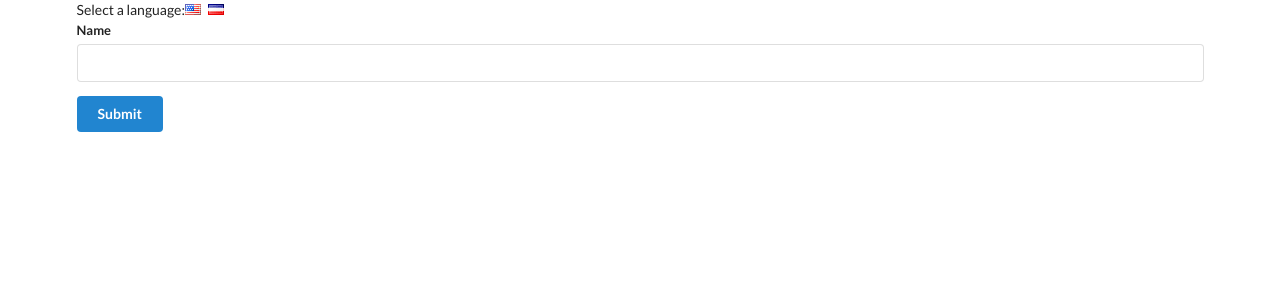
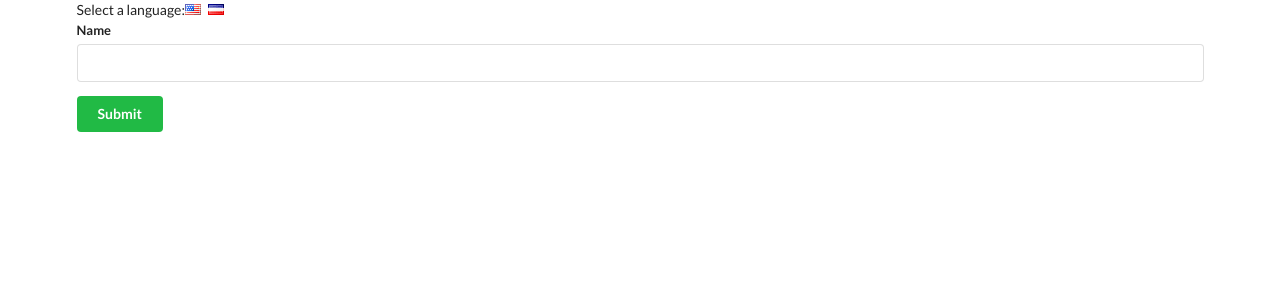
Before and after one commit to denytheman/train-react-translate, a React (Create React App) app: page / in a window 1280 px wide. Shown: the top 300 px of the page. Built offline with nearby package versions, Linux system fonts and the light colour scheme.

Commit message:
Adding additional context

```diff
--- a/src/components/App.js
+++ b/src/components/App.js
@@ -2,6 +2,7 @@ import React from 'react';
 
 import UserCreate from './UserCreate';
 import LanguageContext from '../context/LanguageContext';
+import ColorContext from '../context/ColorContext';
 
 class App extends React.Component {
     state = { language: 'english' }
@@ -17,9 +18,11 @@ class App extends React.Component {
                     <i className="flag us" onClick={() => this.onLanguageChange('english')} />
                     <i className="flag cs" onClick={() => this.onLanguageChange('serbian')} />
                 </div>
-                <LanguageContext.Provider value={this.state.language}>
-                    <UserCreate />
-                </LanguageContext.Provider>
+                <ColorContext.Provider value="green">
+                    <LanguageContext.Provider value={this.state.language}>
+                        <UserCreate />
+                    </LanguageContext.Provider>
+                </ColorContext.Provider>
             </div>
         )
     }
--- a/src/components/Button.js
+++ b/src/components/Button.js
@@ -1,21 +1,29 @@
 import React from 'react';
 import LanguageContext from '../context/LanguageContext';
-
+import ColorContext from '../context/ColorContext';
 
 class Button extends React.Component {
 
     renderSubmit(value) {
-        return value === 'english'? "Submit" : "Unesi";
+        return value === 'english' ? "Submit" : "Unesi";
+    }
+
+    renderButton(colorValue) {
+        return (
+            <button className={`ui button ${colorValue}`}>
+                <LanguageContext.Consumer>
+                    {(value) => this.renderSubmit(value)}
+                </LanguageContext.Consumer>
+            </button>
+        )
     }
 
     render() {
-        const text = this.context === 'english'? "Submit" : "Unesi";
+        const text = this.context === 'english' ? "Submit" : "Unesi";
         return (
-            <button className="ui button primary">
-            <LanguageContext.Consumer>
-                {(value) => this.renderSubmit(value)}
-            </LanguageContext.Consumer>
-            </button>
+            <ColorContext.Consumer>
+                {(colorValue) => this.renderButton(colorValue)}
+            </ColorContext.Consumer>
         )
     }
 }
--- /dev/null
+++ b/src/context/ColorContext.js
@@ -0,0 +1,3 @@
+import React from 'react';
+
+export default React.createContext('red');
```
